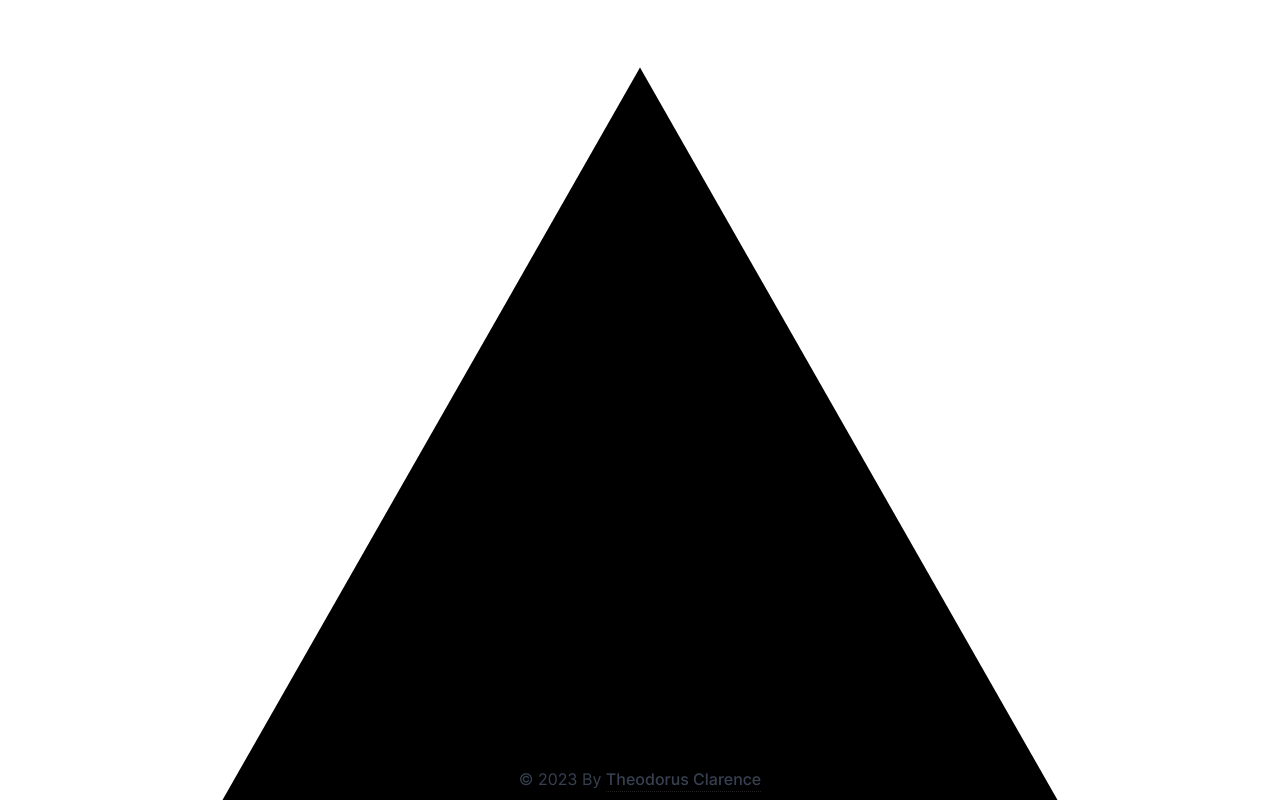
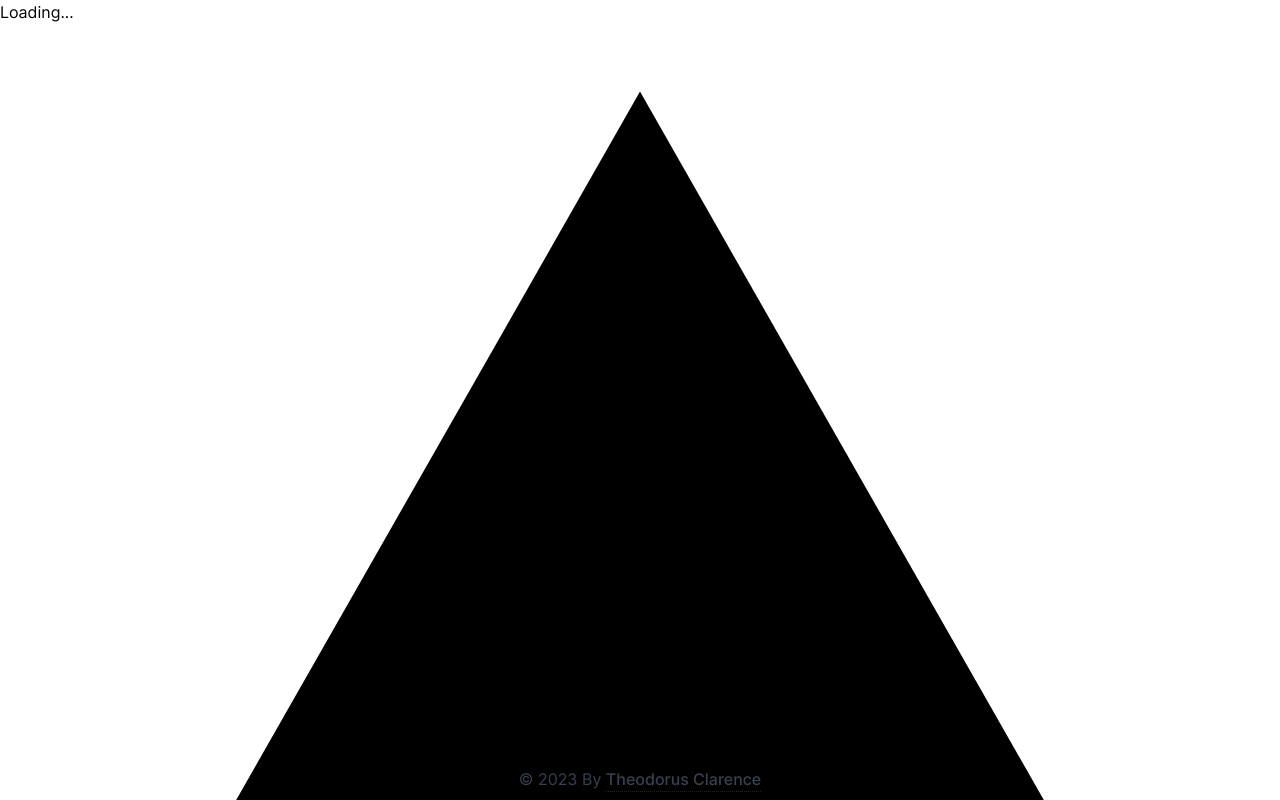
Before and after one commit to gentij/Song-Trivia-Client, a Next.js app: page / in a window 1280 px wide. Shown: the top 800 px of the page. Built offline with nearby package versions, Linux system fonts and the light colour scheme; no server answers.

Commit message:
feat(fetch-playlist-tracks): added axios and react query, fetching playlsit tracks from server

```diff
--- a/package.json
+++ b/package.json
@@ -18,11 +18,13 @@
     "prepare": "husky install"
   },
   "dependencies": {
+    "axios": "^1.2.2",
     "clsx": "^1.2.1",
     "next": "^13.1.0",
     "react": "^18.2.0",
     "react-dom": "^18.2.0",
     "react-icons": "^4.7.1",
+    "react-query": "^3.39.2",
     "tailwind-merge": "^1.8.1"
   },
   "devDependencies": {
@@ -33,6 +35,7 @@
     "@testing-library/jest-dom": "^5.16.5",
     "@testing-library/react": "^13.4.0",
     "@types/react": "^18.0.26",
+    "@types/react-query": "^1.2.9",
     "@typescript-eslint/eslint-plugin": "^5.47.0",
     "@typescript-eslint/parser": "^5.47.0",
     "autoprefixer": "^10.4.13",
@@ -54,7 +57,7 @@
   },
   "lint-staged": {
     "**/*.{js,jsx,ts,tsx}": [
-      "eslint --max-warnings=0",
+      "eslint --max-warnings=10",
       "prettier -w"
     ],
     "**/*.{json,css,scss,md,webmanifest}": [
--- /dev/null
+++ b/src/components/SongPlayer.tsx
@@ -0,0 +1,43 @@
+'use client';
+
+import axios from 'axios';
+import React from 'react';
+import { useQuery } from 'react-query';
+
+export default function SongPlayer() {
+  const playlistId = '42HZjTRhG1eXWu69c2KsLG';
+
+  const { data: playlistTracks, status } = useQuery({
+    queryKey: 'playlist',
+    queryFn: () => getPlaylistTracks(playlistId),
+  });
+
+  if (status === 'error') {
+    return <p>Error fetching data</p>;
+  } else if (status === 'loading') {
+    return <p>Loading...</p>;
+  }
+
+  console.log(playlistTracks);
+
+  // const trackUri = '03yOjwHoOPDlTUg0NRxN6t';
+
+  // const spotifyFrame = useRef<any>(null);
+
+  // useEffect(() => {
+  //   console.log(
+  //     spotifyFrame?.current?.contentWindow.document.querySelector(
+  //       'data-testid="play-pause-button"'
+  //     )
+  //   );
+  // }, [spotifyFrame]);
+
+  return <></>;
+}
+
+async function getPlaylistTracks(playlistId: string) {
+  return axios
+    .get(`http://localhost:4000/playlists/${playlistId}`)
+    .then((res) => res.data)
+    .then((data) => data.data);
+}
--- a/src/pages/index.tsx
+++ b/src/pages/index.tsx
@@ -1,4 +1,5 @@
 import * as React from 'react';
+import { QueryClient, QueryClientProvider } from 'react-query';
 
 import Layout from '@/components/layout/Layout';
 import ArrowLink from '@/components/links/ArrowLink';
@@ -6,6 +7,7 @@ import ButtonLink from '@/components/links/ButtonLink';
 import UnderlineLink from '@/components/links/UnderlineLink';
 import UnstyledLink from '@/components/links/UnstyledLink';
 import Seo from '@/components/Seo';
+import SongPlayer from '@/components/SongPlayer';
 
 /**
  * SVGR Support
@@ -21,6 +23,8 @@ import Vercel from '~/svg/Vercel.svg';
 // to customize the default configuration.
 
 export default function HomePage() {
+  const client = new QueryClient();
+
   return (
     <Layout>
       {/* <Seo templateTitle='Home' /> */}
@@ -28,6 +32,9 @@ export default function HomePage() {
 
       <main>
         <section className='bg-white'>
+          <QueryClientProvider client={client}>
+            <SongPlayer />
+          </QueryClientProvider>
           <div className='layout flex min-h-screen flex-col items-center justify-center text-center'>
             <Vercel className='text-5xl' />
             <h1 className='mt-4'>
```
Also changed, not shown: 2 other files (tests, documents, lock files or other folders).
